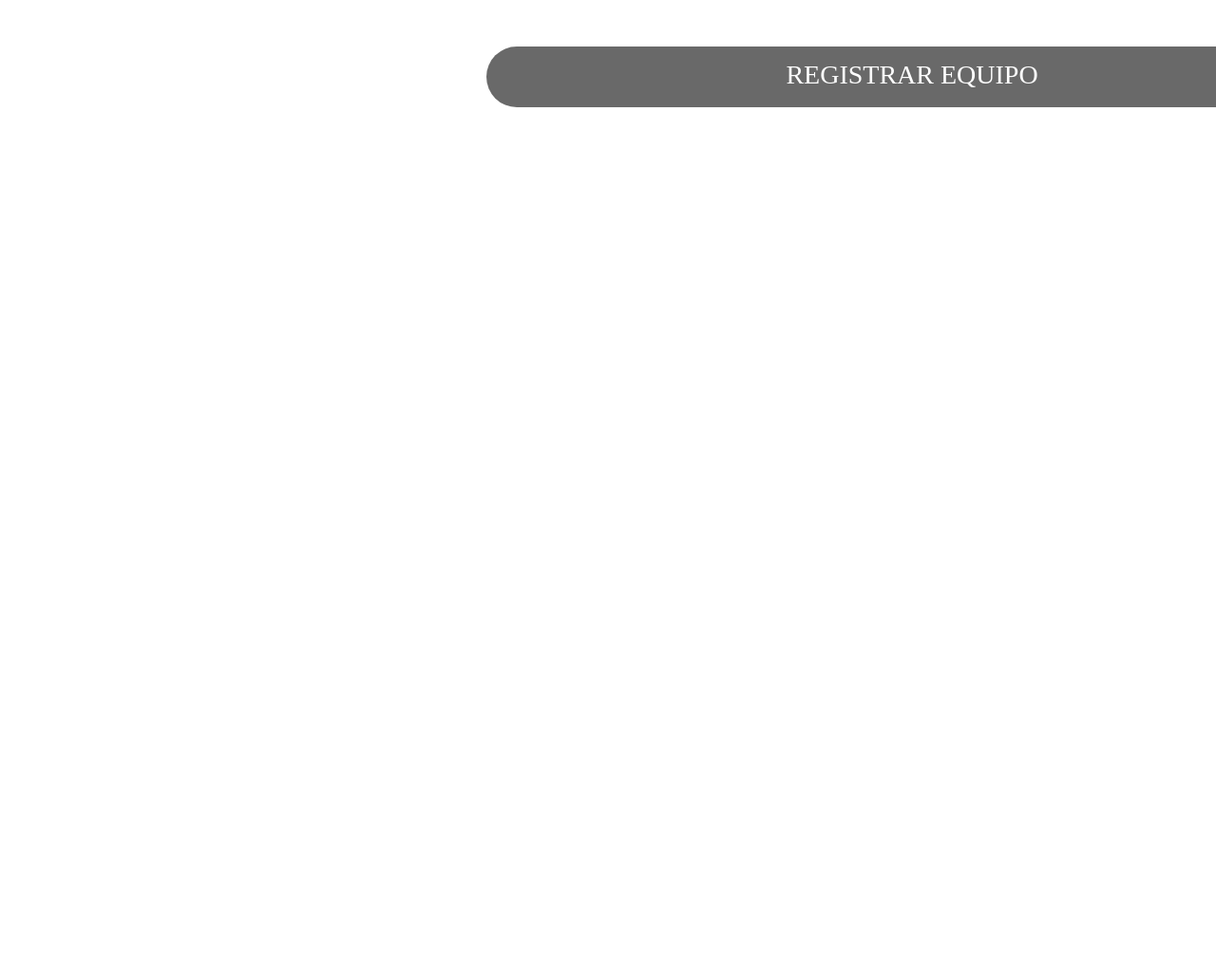
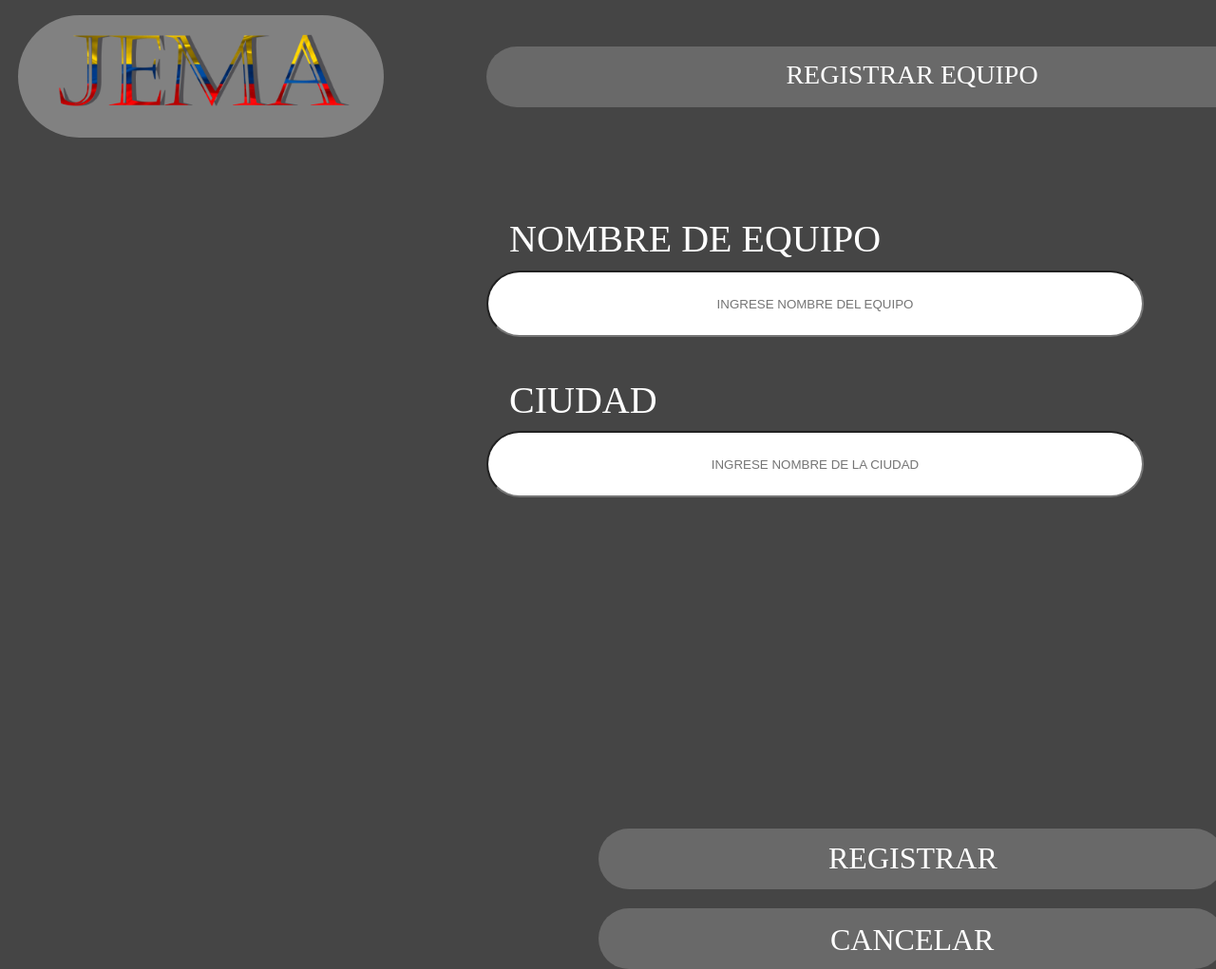
Before and after one commit to Guti2003/Programa-git, a plain HTML site: page Registroequipos.html in a window 1280 px wide. Shown: the top 1021 px of the page at 95% size. Before the commit the page ends 800 px from the top, so only its background shows below. Drawn offline with Linux system fonts and the light colour scheme.

Commit message:
Version 0.2

```diff
--- /dev/null
+++ b/RegistroJugadores.css
@@ -0,0 +1,348 @@
+.RegistrarEquipo{
+   /* REGISTRAR JUGADORES */
+
+position: absolute;
+width: 373px;
+height: 38px;
+left: 774px;
+top: 42px;
+
+font-family: 'Raleway';
+font-style: normal;
+font-weight: 500;
+font-size: 32px;
+line-height: 38px;
+/* identical to box height */
+text-align: center;
+
+color: #FFFFFF;
+
+}
+
+.FEquipo{
+/* Rectangle 2 */
+position: absolute;
+width: 895px;
+height: 64px;
+left: 512px;
+top: 49px;
+
+background: #696969;
+border-radius: 50px;
+
+}
+
+.FLogo{
+
+/* DETRAS DE JEMA */
+
+position: absolute;
+width: 384.7px;
+height: 129px;
+left: 19px;
+top: 16px;
+
+background: #888888;
+opacity: 0.89;
+border-radius: 100px;
+
+}
+
+.Logo{
+
+    /* JEMA */
+
+position: absolute;
+width: 320.2px;
+height: 103.66px;
+left: 51.25px;
+top: 29.05px;
+
+}
+
+    /* FORMULARIO */
+
+.CC{
+
+/* Tipo de identificación */
+
+position: absolute;
+width: 500px;
+height: 47px;
+left: 163px;
+top: 178px;
+
+font-family: 'Raleway';
+font-style: normal;
+font-weight: 500;
+font-size: 40px;
+line-height: 47px;
+/* identical to box height */
+
+color: #FFFFFF;
+
+}
+
+.ListaDesplegable{
+
+/* Rectangle 2 */
+
+position: absolute;
+width: 684px;
+height: 64px;
+left: 139px;
+top: 260px;
+
+background: #FFFFFF;
+border-radius: 50px;
+
+}
+
+.Numero{
+
+/* Número de identificación */
+
+position: absolute;
+width: 600px;
+height: 47px;
+left: 1171px;
+top: 178px;
+
+font-family: 'Raleway';
+font-style: normal;
+font-weight: 500;
+font-size: 40px;
+line-height: 47px;
+/* identical to box height */
+
+color: #FFFFFF;
+
+}
+
+.CNumero{
+
+/* Rectangle 2 */
+
+position: absolute;
+width: 684px;
+height: 64px;
+left: 1147px;
+top: 260px;
+
+background: #FFFFFF;
+border-radius: 50px;
+text-align: center;
+
+}
+
+.Nombre{
+
+/* Nombres */
+
+position: absolute;
+width: 174px;
+height: 47px;
+left: 163px;
+top: 370px;
+
+font-family: 'Raleway';
+font-style: normal;
+font-weight: 500;
+font-size: 40px;
+line-height: 47px;
+/* identical to box height */
+
+color: #FFFFFF;
+
+}
+
+.CNombre{
+
+/* Rectangle 2 */
+
+position: absolute;
+width: 684px;
+height: 64px;
+left: 139px;
+top: 445px;
+
+background: #FFFFFF;
+border-radius: 50px;
+
+}
+
+.Apellidos{
+
+/* Apellidos */
+
+position: absolute;
+width: 177px;
+height: 47px;
+left: 1171px;
+top: 370px;
+
+font-family: 'Raleway';
+font-style: normal;
+font-weight: 500;
+font-size: 40px;
+line-height: 47px;
+/* identical to box height */
+
+color: #FFFFFF;
+
+}
+
+.CApellidos{
+
+/* Rectangle 2 */
+
+position: absolute;
+width: 684px;
+height: 64px;
+left: 1147px;
+top: 445px;
+
+background: #FFFFFF;
+border-radius: 50px;
+
+}
+
+.Fecha{
+
+/* fecha de nacimiento */
+
+position: absolute;
+width: 500px;
+height: 47px;
+left: 163px;
+top: 562px;
+
+font-family: 'Raleway';
+font-style: normal;
+font-weight: 500;
+font-size: 40px;
+line-height: 47px;
+/* identical to box height */
+
+color: #FFFFFF;
+
+}
+
+.CFecha{
+
+/* Rectangle 2 */
+
+position: absolute;
+width: 684px;
+height: 64px;
+left: 139px;
+top: 640px;
+
+background: #FFFFFF;
+border-radius: 50px;
+
+}
+
+.Posicion{
+
+/* Posición */
+
+position: absolute;
+width: 157px;
+height: 47px;
+left: 1171px;
+top: 562px;
+
+font-family: 'Raleway';
+font-style: normal;
+font-weight: 500;
+font-size: 40px;
+line-height: 47px;
+/* identical to box height */
+
+color: #FFFFFF;
+}
+
+.CPosicion{
+        /* Rectangle 2 */
+
+position: absolute;
+width: 684px;
+height: 64px;
+left: 1147px;
+top: 640px;
+
+background: #FFFFFF;
+border-radius: 50px;
+}
+
+.Registrar{
+
+/* REGISTRAR */
+
+position: absolute;
+width: 174px;
+height: 38px;
+left: 873px;
+top: 800px;
+
+font-family: 'Raleway';
+font-style: normal;
+font-weight: 500;
+font-size: 32px;
+line-height: 38px;
+/* identical to box height */
+text-align: center;
+
+color: #FFFFFF;
+}
+
+.FRegistrar{
+
+    /* Rectangle 2 */
+
+position: absolute;
+width: 659px;
+height: 64px;
+left: 631px;
+top: 809px;
+
+background: #696969;
+border-radius: 50px;
+
+}
+
+.Cancelar{
+
+/* CANCELAR */
+
+position: absolute;
+width: 171px;
+height: 38px;
+left: 875px;
+top: 907px;
+
+font-family: 'Raleway';
+font-style: normal;
+font-weight: 500;
+font-size: 32px;
+line-height: 38px;
+/* identical to box height */
+text-align: center;
+
+color: #FFFFFF;
+}
+
+.FCancelar{
+
+/* Rectangle 2 */
+
+position: absolute;
+width: 659px;
+height: 64px;
+left: 631px;
+top: 915px;
+
+background: #696969;
+border-radius: 50px;
+}
--- a/Registroequipos.css
+++ b/Registroequipos.css
@@ -33,3 +33,178 @@ background: #696969;
 border-radius: 50px;
 
 }
+
+.Logo{
+/* JEMA */
+
+position: absolute;
+width: 320.2px;
+height: 103.66px;
+left: 51.25px;
+top: 29.05px;
+
+}
+
+.LogoFondo{
+
+/* DETRAS DE JEMA */
+
+position: absolute;
+width: 384.7px;
+height: 129px;
+left: 19px;
+top: 16px;
+
+background: #888888;
+opacity: 0.89;
+border-radius: 100px;
+
+
+}
+
+.NombreEquipo{
+
+/* Nombre del equipo */
+
+position: absolute;
+width: 600px;
+height: 47px;
+left: 536px;
+top: 201px;
+
+font-family: 'Raleway';
+font-style: normal;
+font-weight: 500;
+font-size: 40px;
+line-height: 47px;
+/* identical to box height */
+
+color: #FFFFFF;
+
+}
+
+.BarraTexto{
+
+    /* Rectangle 2 */
+
+position: absolute;
+width: 684px;
+height: 64px;
+left: 512px;
+top: 285px;
+
+background: #FFFFFF;
+border-radius: 50px;
+text-align: center;
+
+
+}
+
+.Ciudad{
+
+/* Ciudad */
+
+position: absolute;
+width: 133px;
+height: 47px;
+left: 536px;
+top: 371px;
+
+font-family: 'Raleway';
+font-style: normal;
+font-weight: 500;
+font-size: 40px;
+line-height: 47px;
+/* identical to box height */
+
+color: #FFFFFF;
+
+
+}
+
+.BarraTexto2{
+
+/* Rectangle 2 */
+
+position: absolute;
+width: 684px;
+height: 64px;
+left: 512px;
+top: 454px;
+
+background: #FFFFFF;
+border-radius: 50px;
+text-align: center;
+
+}
+
+.Registrar{
+
+/* REGISTRAR */
+
+position: absolute;
+width: 174px;
+height: 38px;
+left: 872px;
+top: 864px;
+
+font-family: 'Raleway';
+font-style: normal;
+font-weight: 500;
+font-size: 32px;
+line-height: 38px;
+/* identical to box height */
+text-align: center;
+
+color: #FFFFFF;
+
+}
+
+.FondoRe{
+
+position: absolute;
+width: 659px;
+height: 64px;
+left: 630px;
+top: 873px;
+
+background: #696969;
+border-radius: 50px;
+
+}
+
+.FCancelar{
+
+position: absolute;
+width: 659px;
+height: 64px;
+left: 630px;
+top: 957px;
+
+background: #696969;
+border-radius: 50px;
+
+}
+
+.Cancelar{
+
+/* CANCELAR */
+
+position: absolute;
+width: 171px;
+height: 38px;
+left: 874px;
+top: 950px;
+
+font-family: 'Raleway';
+font-style: normal;
+font-weight: 500;
+font-size: 32px;
+line-height: 38px;
+/* identical to box height */
+text-align: center;
+
+color: #FFFFFF;
+
+
+}
--- a/Registroequipos.html
+++ b/Registroequipos.html
@@ -6,18 +6,38 @@
     <title>Registro Equipo</title>
     <link rel="stylesheet" href="Registroequipos.css">
 </head>
-<body>
+<body bgcolor="#454545">
 
         <!-- Titulo -->
 
-     <div class="fondo"></div>
+    <div class="LogoFondo"></div>
+
+    <img src="imagenes/logo.png" alt="Logo" class="Logo">
+
+    <div class="fondo"></div>
 
     <h1 class="titulo"> REGISTRAR EQUIPO </h1>
 
+
     <!-- Formulario -->
 
+  <h1 class="NombreEquipo">NOMBRE DE EQUIPO</h1>
 
+  <input type="text" placeholder="INGRESE NOMBRE DEL EQUIPO" class="BarraTexto">
 
+  <h1 class="Ciudad">CIUDAD</h1>
+
+  <input type="text" placeholder="INGRESE NOMBRE DE LA CIUDAD" class="BarraTexto2">
+
+    <!-- FINAL -->
+
+  <div class="FondoRe"></div>
+
+  <h1 class="Registrar">REGISTRAR</h1>
+
+  <div class="FCancelar"></div>
+
+  <h1 class="Cancelar">CANCELAR</h1>
 
 </body>
 </html>
```
Also changed, not shown: RegistroJugadores.html (added, +67 -0 lines), Notas de version.txt, imagenes/flecha.png (added).
